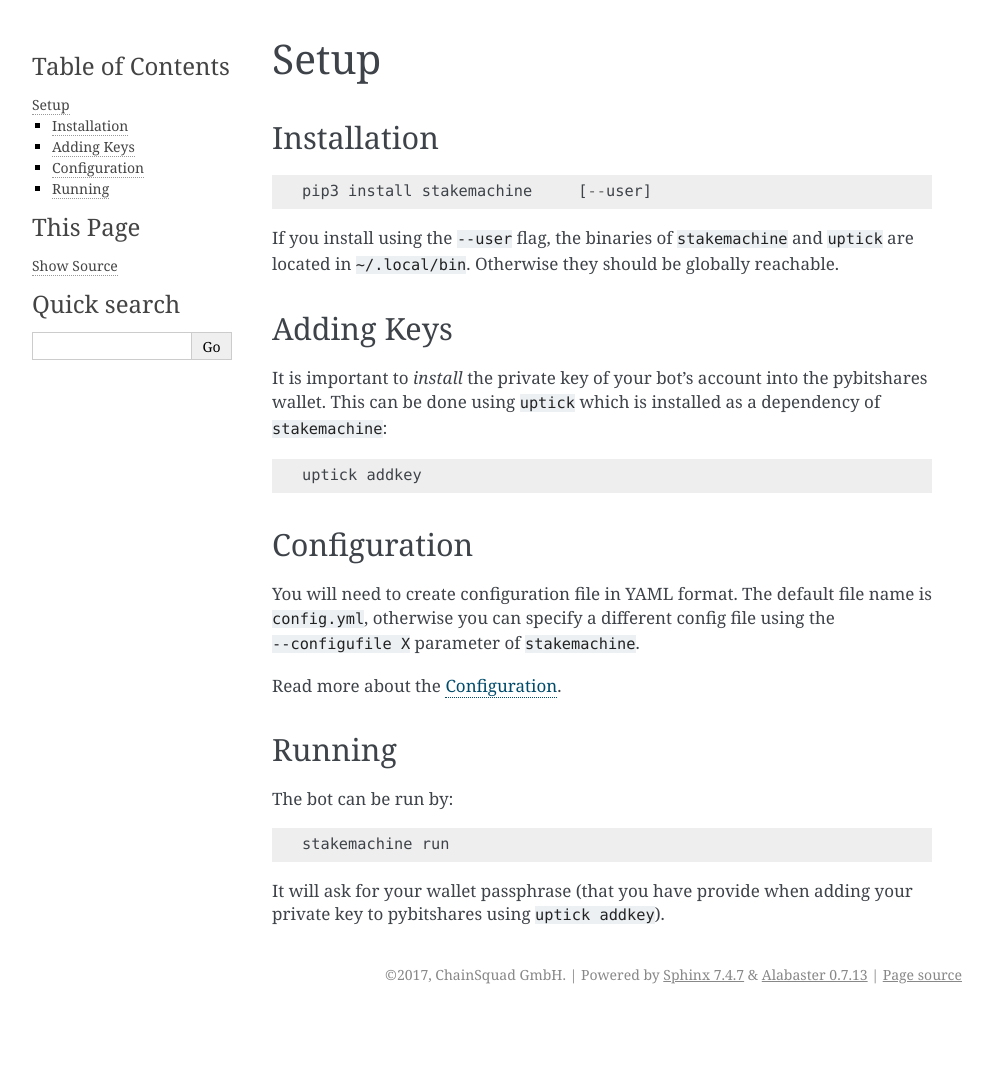
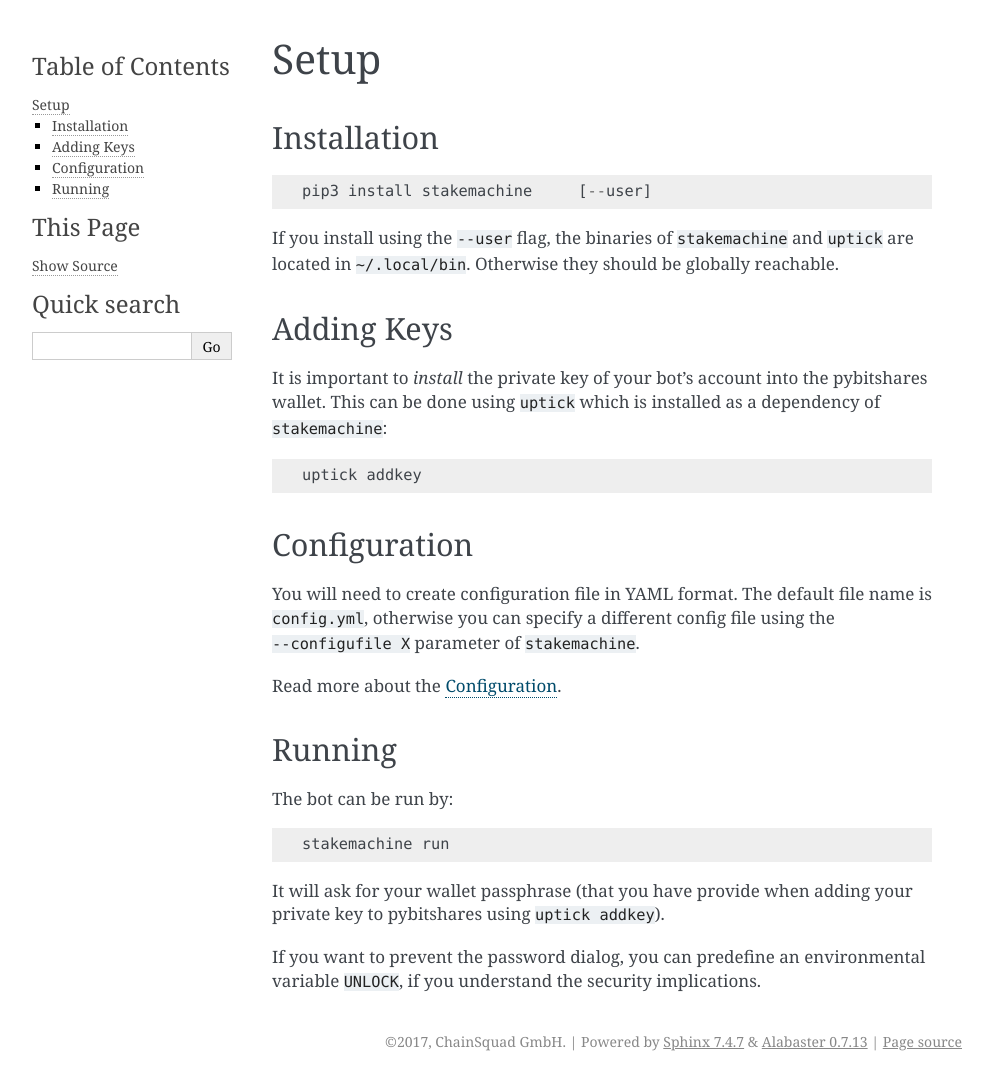
Before and after one commit to xeroc/stakemachine, a Sphinx documentation site: the page built from docs/setup.rst, in a window 1280 px wide. Shown: the whole page, without its empty margins (148-1141 px from the left). Built offline with Sphinx 7.4.7, drawn with Linux system fonts in a browser that asks for light colours; before the commit the page ends 1014 px from its top, so only the background shows below that.

```diff
--- a/docs/setup.rst
+++ b/docs/setup.rst
@@ -37,3 +37,7 @@
 
 It will ask for your wallet passphrase (that you have provide when
 adding your private key to pybitshares using ``uptick addkey``).
+
+If you want to prevent the password dialog, you can predefine an
+environmental variable ``UNLOCK``, if you understand the security
+implications.
```
Also changed, not shown: LICENSE.txt (added).
